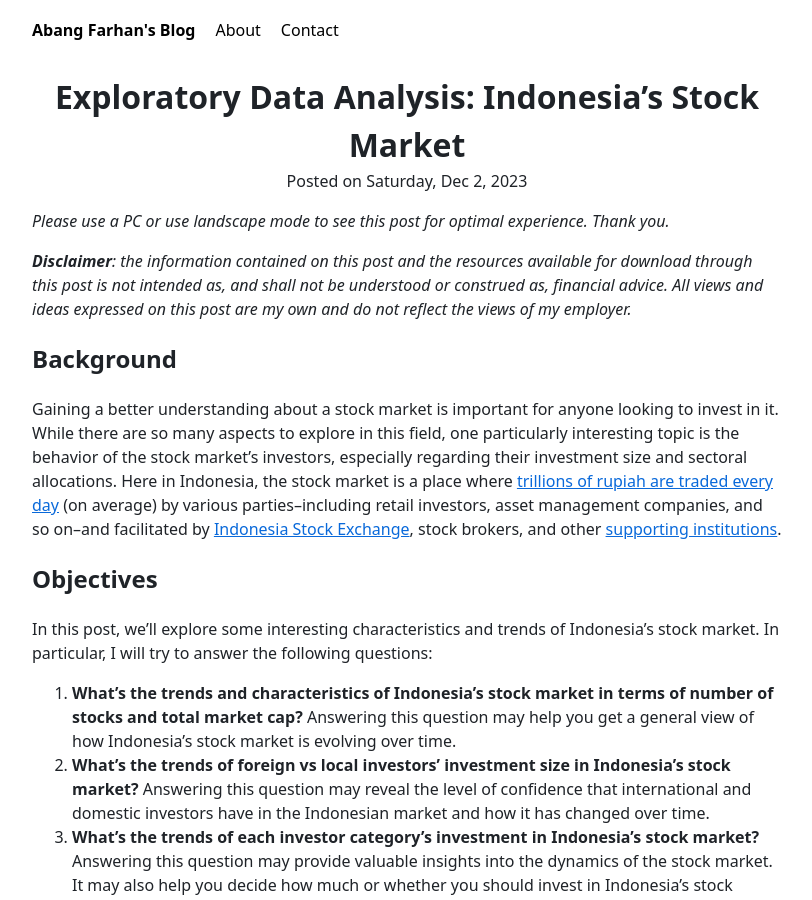
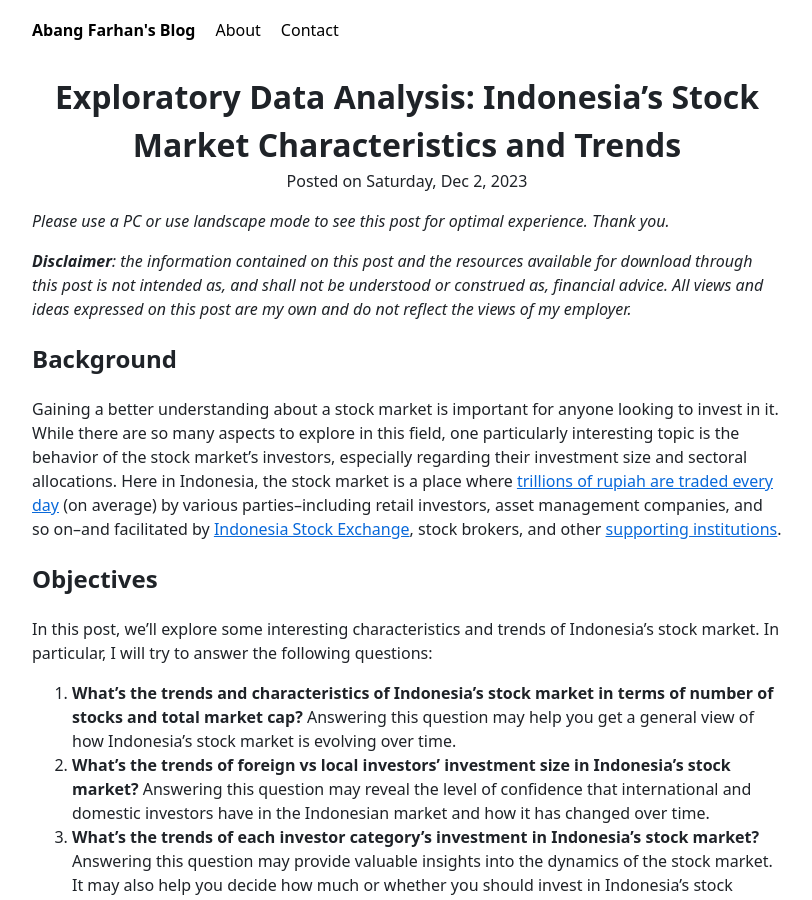
Before and after one commit to abangfarhan/abangfarhan.github.io, a Jekyll site: the page built from _posts/2023-12-02-indonesia-stock-market-EDA.md, in a window 1280 px wide and 900 px high. Shown: the whole window, without its empty margins (233-1045 px from the left). Built offline with Jekyll 4.4.1, drawn with Linux system fonts in a browser that asks for light colours.

Commit message:
change the last post's title

```diff
--- a/_posts/2023-12-02-indonesia-stock-market-EDA.md
+++ b/_posts/2023-12-02-indonesia-stock-market-EDA.md
@@ -1,6 +1,6 @@
 ---
 layout: post
-title: "Exploratory Data Analysis: Indonesia’s Stock Market"
+title: "Exploratory Data Analysis: Indonesia’s Stock Market Characteristics and Trends"
 category: blog
 math: true
 tags: [finance, data visualizations]
```
